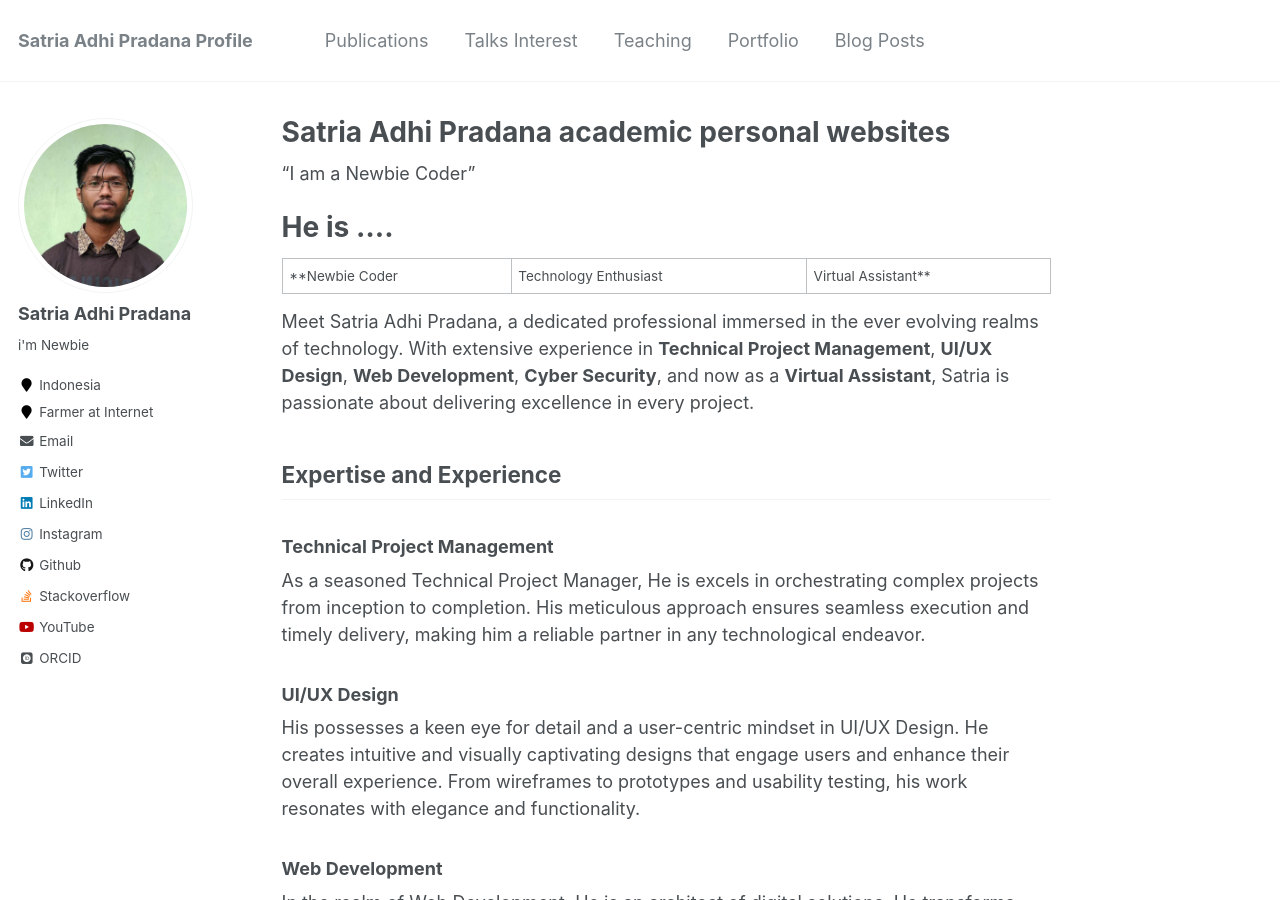
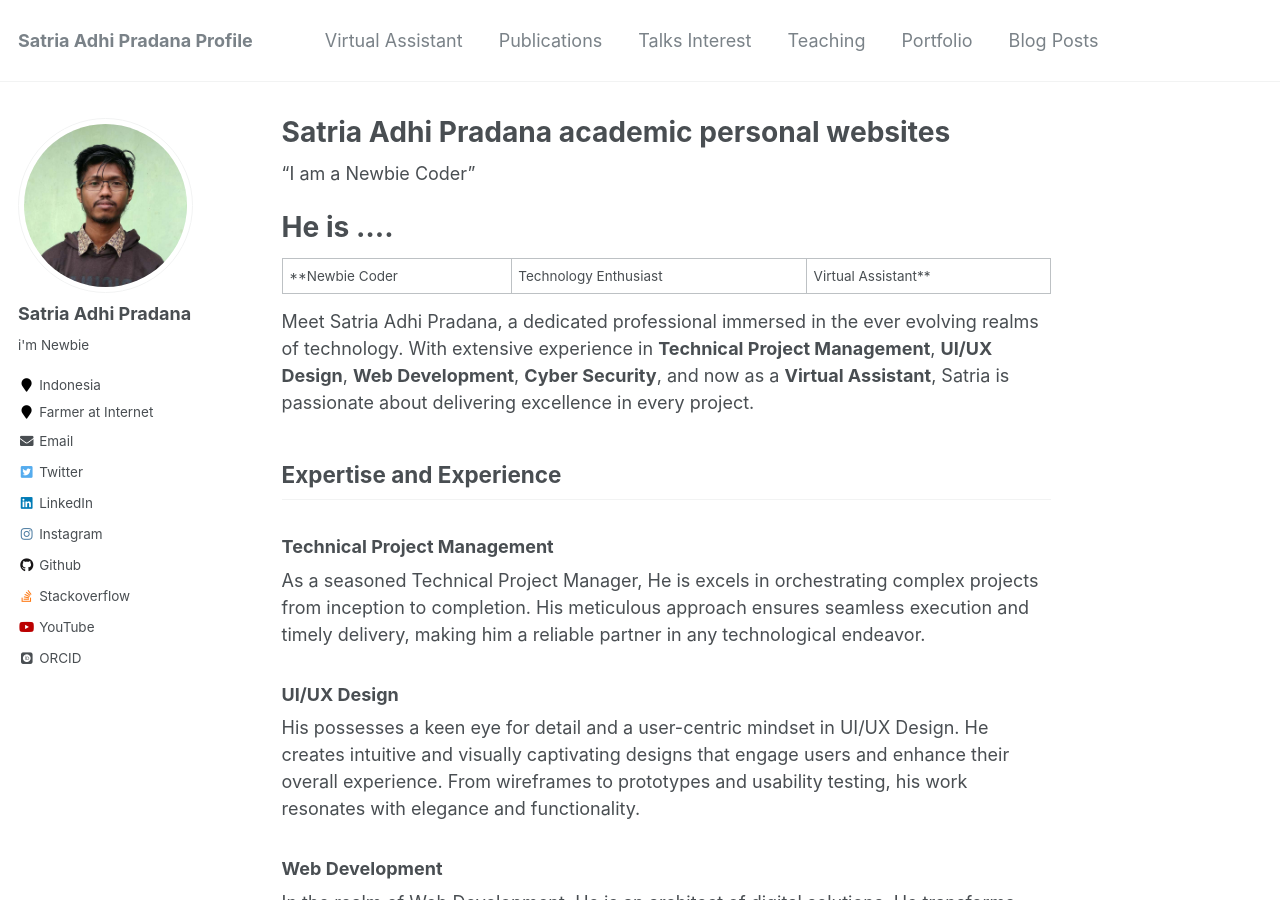
Before and after one commit to SatriaAdhiPradana/satriaadhipradana.github.io, a Jekyll site: the page built from _pages/about.md, in a window 1280 px wide and 900 px high. Built offline with Jekyll 4.4.1, drawn with Linux system fonts in a browser that asks for light colours; some web fonts are replaced.

Commit message:
Update navigation.yml

```diff
--- a/_data/navigation.yml
+++ b/_data/navigation.yml
@@ -1,5 +1,8 @@
 # main links links
 main:
+  - title: "Virtual Assistant"
+    url: /virtual-assistant/
+
   - title: "Publications"
     url: /publications/
 
```
